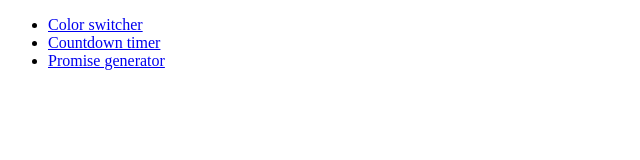
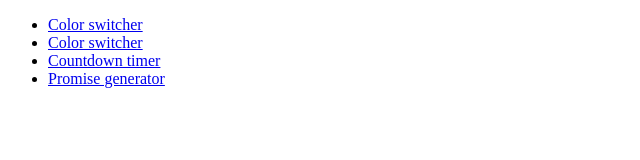
Before and after one commit to DyshliukAnna/goit-js-hw-09, a plain HTML site: page index.html in a window 1280 px wide. Shown: the whole page, without its empty margins (0-640 px from the left). Drawn offline with Linux system fonts and the light colour scheme.

Commit message:
Deploying to gh-pages from @ DyshliukAnna/goit-js-hw-09@b46d2d82413da39a906e58a4c7bf717dddaf4a21 🚀

```diff
--- a/index.html
+++ b/index.html
@@ -1 +1 @@
-<!DOCTYPE html><html lang="en"><head><meta charset="utf-8"><meta name="viewport" content="width=device-width, initial-scale=1.0"><title>Homework 9</title><link rel="stylesheet" href="/goit-js-hw-09/01-color-switcher.19950fa6.css"></head><body> <ul> <li><a href="/goit-js-hw-09/01-color-switcher.html">Color switcher</a></li> <li><a href="/goit-js-hw-09/02-timer.html">Countdown timer</a></li> <li><a href="/goit-js-hw-09/03-promises.html">Promise generator</a></li> </ul> </body></html>
+<!DOCTYPE html><html lang="en"><head><meta charset="utf-8"><meta name="viewport" content="width=device-width, initial-scale=1.0"><title>Homework 9</title><link rel="stylesheet" href="/goit-js-hw-09/01-color-switcher.19950fa6.css"></head><body> <ul> <li><a href="/goit-js-hw-09/01-color-switcher.html">Color switcher</a></li> <li><a href="/goit-js-hw-09/01-color-switcher.html">Color switcher</a></li> <li><a href="/goit-js-hw-09/02-timer.html">Countdown timer</a></li> <li><a href="/goit-js-hw-09/03-promises.html">Promise generator</a></li> </ul> </body></html>
```
